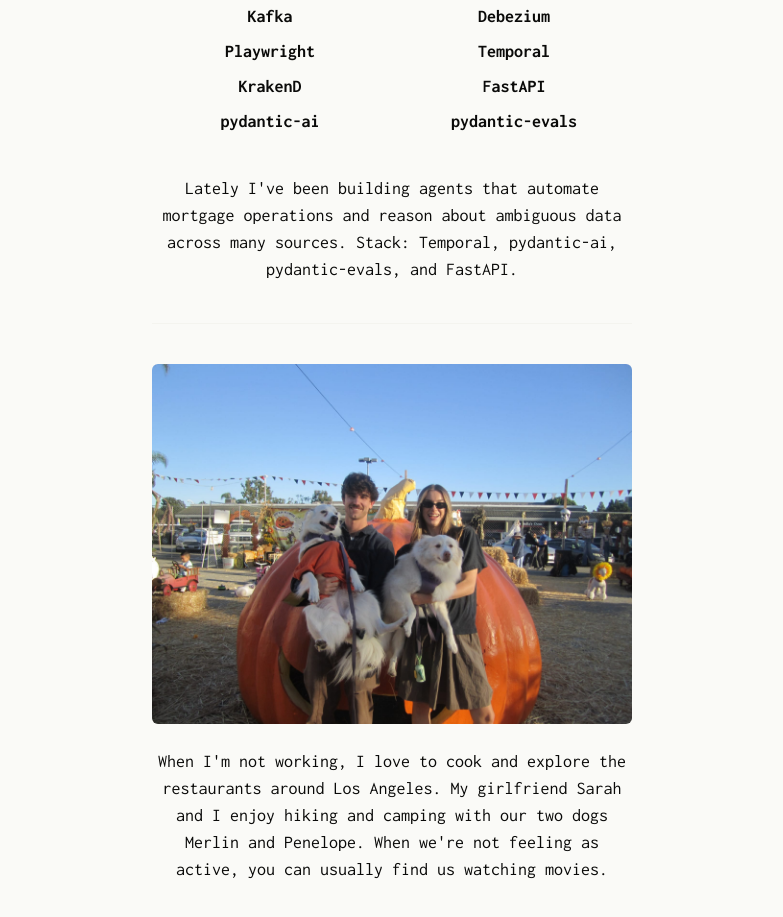
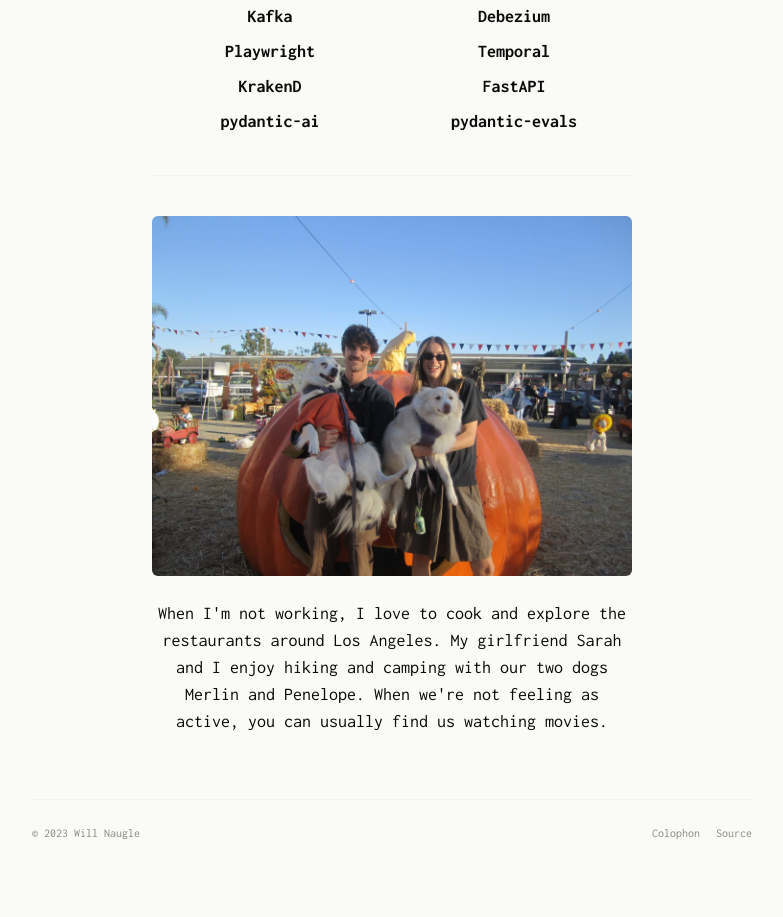
Before and after one commit to willynogs/willynogs-personal-site, a Next.js app: page /about in a window 1280 px wide. Shown: the part 1220-2137 px from the top of the page, without its empty margins (248-1031 px from the left). After the commit the page ends 2094 px from the top, so only its background shows below. Built offline with nearby package versions, Linux system fonts and the light colour scheme; no server answers.

Commit message:
Remove agentic AI paragraph from /about
Co-Authored-By: Claude Opus 4.7 (1M context) <noreply@anthropic.com>

```diff
--- a/pages/about.tsx
+++ b/pages/about.tsx
@@ -122,12 +122,6 @@ const About: React.FC = () => {
             </Grid>
           </MotionBox>
 
-          <MotionBox variants={fadeUp}>
-            <Text align="center" fontSize="lg" pt={10}>
-              Lately I&apos;ve been building agents that automate mortgage operations and reason about ambiguous data across many sources. Stack: Temporal, pydantic-ai, pydantic-evals, and FastAPI.
-            </Text>
-          </MotionBox>
-
           <Divider my={10} borderColor="borderSubtle" />
 
           <MotionBox variants={fadeUp}>
```
